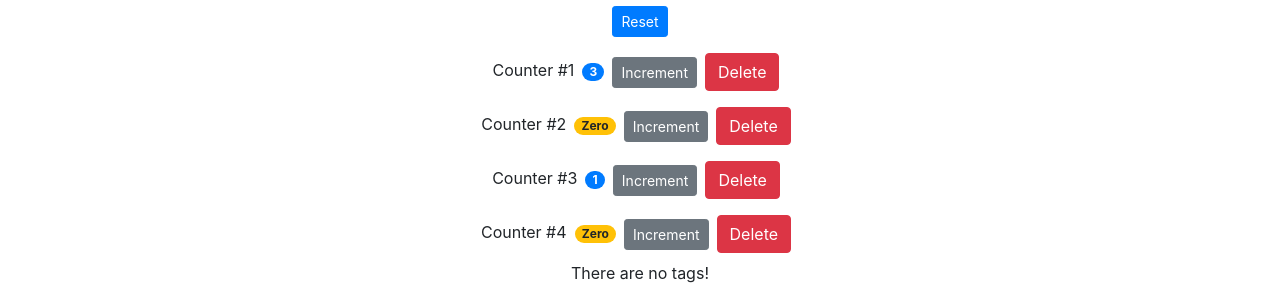
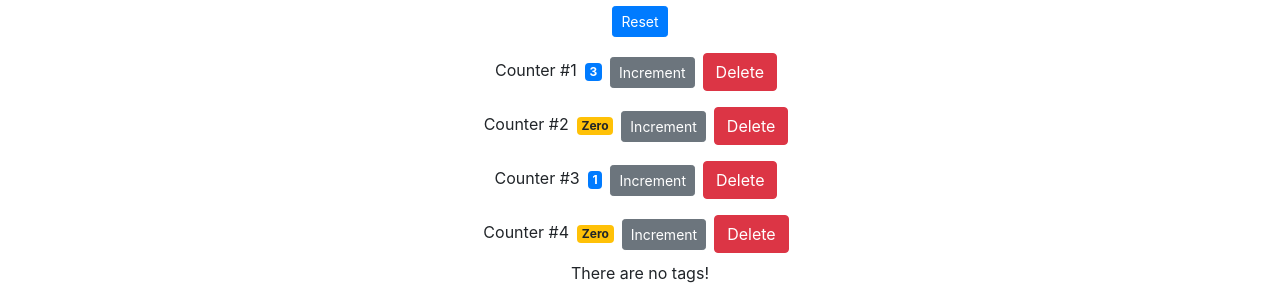
Before and after one commit to ashishgoyal2310/dj2-tutorial, a React (Create React App) app in the folder reactjs-tutorial/: page /rowcounter in a window 1280 px wide. Shown: the part 136-429 px from the top of the page. Built offline with nearby package versions, Linux system fonts and the light colour scheme.

Commit message:
Code destructuring and stateless functional component

```diff
--- a/reactjs-tutorial/src/components/RowCounter.js
+++ b/reactjs-tutorial/src/components/RowCounter.js
@@ -16,6 +16,8 @@ class RowCounter extends Component {
   // };
 
   render() {
+    const { counter, onIncrement, onDelete } = this.props;
+
     return (
       <div>
         {this.props.children}
@@ -23,13 +25,13 @@ class RowCounter extends Component {
           {this.formatCount()}
         </span>
         <button
-          onClick={() => this.props.onIncrement(this.props.counter)}
+          onClick={() => onIncrement(counter)}
           className="btn btn-secondary btn-sm"
         >
           Increment
         </button>
         <button
-          onClick={() => this.props.onDelete(this.props.counter.id)}
+          onClick={() => onDelete(counter.id)}
           className="btn btn-danger dtm-sm m-2"
         >
           Delete
@@ -45,7 +47,7 @@ class RowCounter extends Component {
 
   getBadgeClasses() {
     const { value } = this.props.counter;
-    let badgeClasses = "badge badge-pill m-2 ";
+    let badgeClasses = "badge m-2 ";
     badgeClasses += value === 0 ? "badge-warning" : "badge-primary";
     return badgeClasses;
   }
```
Also changed, not shown: reactjs-tutorial/src/components/Loading.js (+3 -6 lines).
